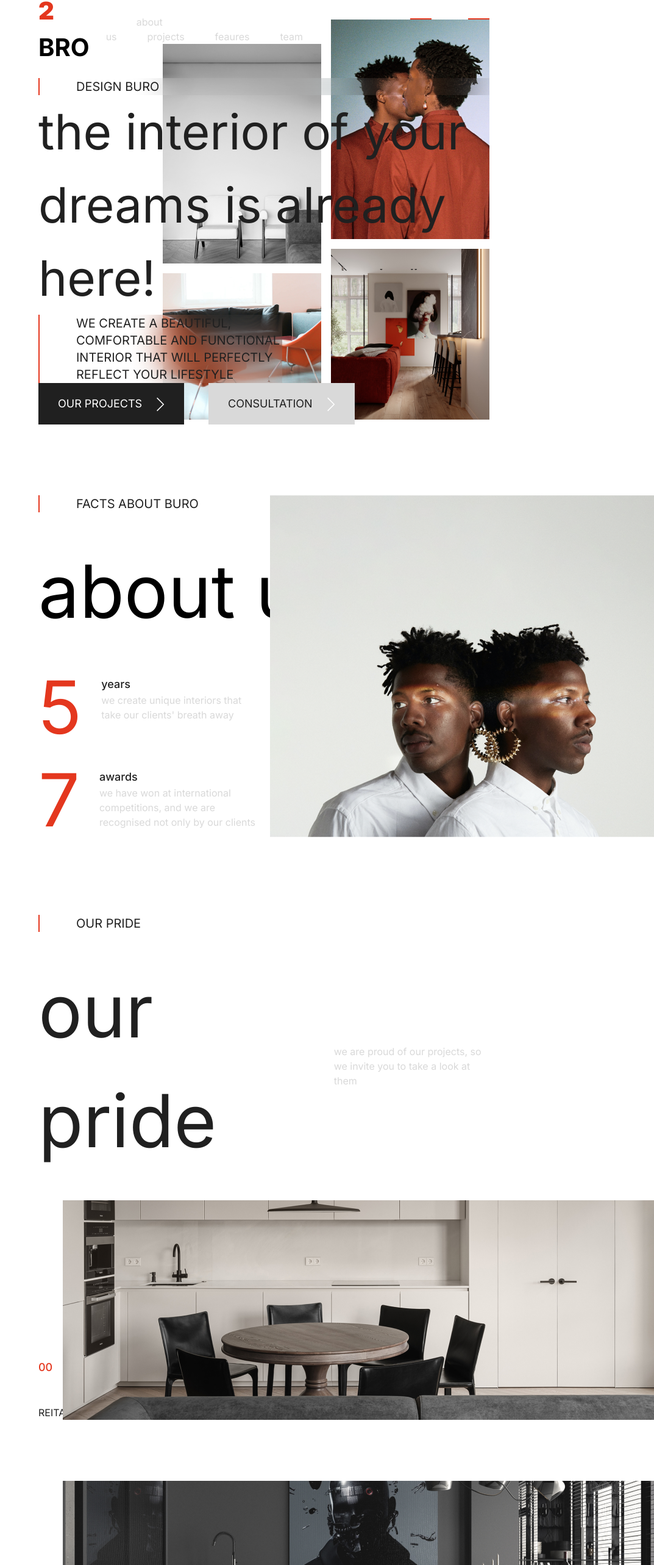
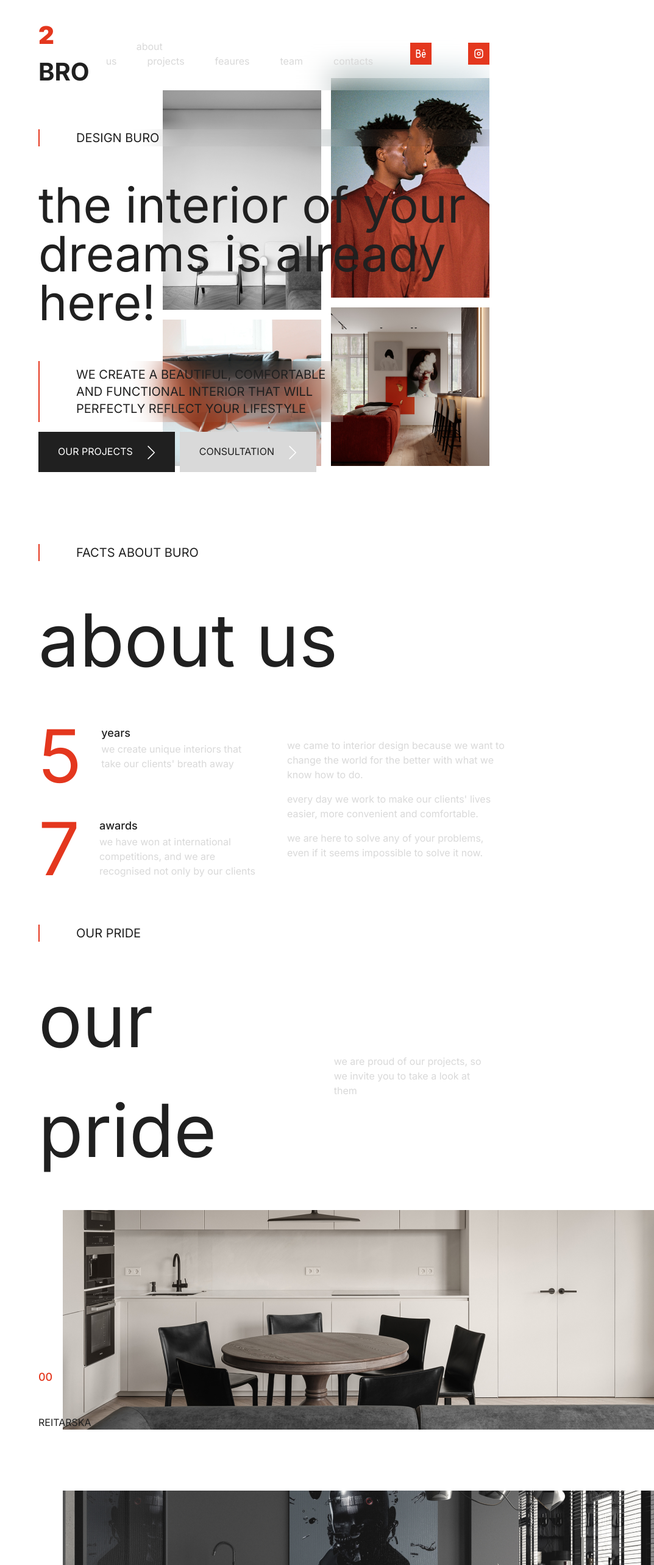
Before and after one commit to PillowPowa/2bro, a React (Vite) app: page / in a window 1280 px wide. Shown: the part 52-2618 px from the top of the page at 61% size, without its empty margins (207-1280 px from the left). Built offline with nearby package versions, Linux system fonts and the light colour scheme.

Commit message:
responsive content

```diff
--- a/src/App.tsx
+++ b/src/App.tsx
@@ -9,7 +9,7 @@ import { WelcomeScreen } from './components/WelcomeScreen'
 
 function App() {
   return (
-    <main className="px-[270px] pt-wrapper-lg bg-white">
+    <main className="px-4 md:px-[100px] xl:px-[270px] pt-0 sm:pt-wrapper-lg bg-white">
       <Header />
 
       <WelcomeScreen />
--- a/src/components/AboutUsScreen.tsx
+++ b/src/components/AboutUsScreen.tsx
@@ -2,17 +2,20 @@ import type { FC } from "react";
 import { Paragraph } from "./ui/Paragraph";
 
 import mainImg from "../assets/images/about-us/1.png";
+import { Heading } from "./ui/Heading";
 
 export const AboutUsScreen: FC = () => {
   return (
-		<section className="flex justify-between py-[64px]">
+    <section className="flex justify-between pt-[64px] relative sm:static">
+      <article className="z-10">
+        <Paragraph>Facts about buro</Paragraph>
+        <Heading className="my-4 sm:my-[40px] text-center sm:text-left">
+          About Us
+        </Heading>
+
+        <section className="flex flex-col sm:flex-row gap-12">
           <article>
-				<Paragraph>Facts about buro</Paragraph>
-				<h2 className="text-[120px] my-[40px] lowercase">About Us</h2>
-
-				<section className="flex space-x-12">
-					<article>
-						<section className="flex items-center space-x-8 h-[120px] w-[360px] mb-8">
+            <section className="flex items-center space-x-8 md:h-[120px] w-full md:w-[360px] mb-8">
               <h1 className="text-primary text-[120px] leading-none">5</h1>
 
               <span className="h-full py-2">
@@ -23,7 +26,7 @@ export const AboutUsScreen: FC = () => {
               </span>
             </section>
 
-						<section className="flex items-center space-x-8 h-[120px] w-[360px]">
+            <section className="flex items-center space-x-8 md:h-[120px] w-full md:w-[360px]">
               <h1 className="text-primary text-[120px] leading-none">7</h1>
 
               <span className="h-full py-2">
@@ -36,23 +39,28 @@ export const AboutUsScreen: FC = () => {
             </section>
           </article>
 
-					<span className="lowercase text-gray flex flex-col space-y-4 max-h-[100px] w-[360px] py-[30px]">
-						<p>
+          <span className="lowercase text-black sm:text-gray flex flex-col space-y-4 w-full md:w-[360px] sm:py-[30px]">
+            <p className="sm:border-0 border-l-[2px] border-primary backdrop-blur-[5px] bg-gray-rgba sm:bg-transparent p-2 sm:p-0">
               We came to interior design because we want to change the world for
               the better with what we know how to do.
             </p>
-						<p>
+            <p className="sm:border-0 border-l-[2px] border-primary backdrop-blur-[5px] bg-gray-rgba sm:bg-transparent p-2 sm:p-0">
               Every day we work to make our clients' lives easier, more
               convenient and comfortable.
             </p>
-						<p>
+            <p className="sm:border-0 border-l-[2px] border-primary backdrop-blur-[5px] bg-gray-rgba sm:bg-transparent p-2 sm:p-0">
               We are here to solve any of your problems, even if it seems
               impossible to solve it now.
             </p>
           </span>
         </section>
+
+        <img
+          className="hidden sm:absolute right-0 w-[630px] h-auto -z-10 -translate-y-[120%] lg:-translate-y-[100%]"
+          src={mainImg}
+          alt="Main Image"
+        />
       </article>
-			<img className="absolute right-0 w-[630px] h-auto" src={mainImg} alt="Main Image" />
     </section>
   );
 };
--- a/src/components/ClientsScreen.tsx
+++ b/src/components/ClientsScreen.tsx
@@ -5,7 +5,7 @@ import * as imgs from "../assets/images/clients";
 
 export const ClientsScreen: FC = () => {
   return (
-    <section className="py-[64px]">
+    <section className="pt-[128px]">
       <Paragraph>Why us?</Paragraph>
 
       <HeadingWithDesc heading="Clients">
@@ -16,7 +16,7 @@ export const ClientsScreen: FC = () => {
       <figure className="flex flex-wrap gap-8">
         {Object.values(imgs).map((imgSrc, index) => (
           <img
-            className="flex-card hover-scale-[1.01] transition-all"
+            className="w-full sm:flex-card hover-scale-[1.01] transition-all"
             key={index}
             src={imgSrc}
             alt={`Image ${index}`}
--- a/src/components/Header.tsx
+++ b/src/components/Header.tsx
@@ -1,21 +1,32 @@
-import type {FC} from "react";
+import type { FC, HTMLAttributes } from "react";
+import cn from "clsx";
+
 import behance from "../assets/images/behance.svg";
 import instagram from "../assets/images/instagram.svg";
 
+export const HeaderList: FC<HTMLAttributes<HTMLUListElement>> = ({
+  className,
+  ...props
+}) => {
+  return (
+    <ul className={cn("text-gray cursor-pointer", className)} {...props}>
+      <li className="inline ml-[50px]">about us</li>
+      <li className="inline ml-[50px]">projects</li>
+      <li className="inline ml-[50px]">feaures</li>
+      <li className="inline ml-[50px]">team</li>
+      <li className="inline ml-[50px]">contacts</li>
+    </ul>
+  );
+};
+
 export const Header: FC = () => {
   return (
-    <header className="sticky top-[10px] max-h-[40px] flex justify-between items-center flex-1">
-      <h1 className="font-bold uppercase text-[40px]">
+    <header className="sticky top-0 flex justify-between items-center flex-1 z-50 backdrop-blur-[25px]">
+      <h1 className="font-bold text-black uppercase text-[40px]">
         <b className="text-primary">2</b> bro
       </h1>
 
-      <ul className="text-gray cursor-pointer">
-        <li className="inline ml-[50px]">about us</li>
-        <li className="inline ml-[50px]">projects</li>
-        <li className="inline ml-[50px]">feaures</li>
-        <li className="inline ml-[50px]">team</li>
-        <li className="inline ml-[50px]">contacts</li>
-      </ul>
+      <HeaderList className="hidden lg:block"/>
 
       <section className="flex space-x-[60px]">
         <div className="p-2 bg-primary">
@@ -27,4 +38,4 @@ export const Header: FC = () => {
       </section>
     </header>
   );
-}
+};
--- a/src/components/ProjectsScreen.tsx
+++ b/src/components/ProjectsScreen.tsx
@@ -2,7 +2,7 @@ import type { FC } from "react";
 import { Paragraph } from "./ui/Paragraph";
 import { HeadingWithDesc } from "./ui/HeadingWithDesc";
 
-import reitarImg from "../assets/images/projects/1.png";
+import reitarskaImg from "../assets/images/projects/1.png";
 import dragomirovaImg from "../assets/images/projects/2.png";
 import julyanskaImg from "../assets/images/projects/3.png";
 
@@ -10,8 +10,8 @@ import projectsImg from "../assets/images/projects.svg";
 
 const PROJECTS = [
   {
-    name: "Reitar",
-    src: reitarImg,
+    name: "Reitarska",
+    src: reitarskaImg,
   },
   {
     name: "Dragomirova",
@@ -25,22 +25,22 @@ const PROJECTS = [
 
 export const ProjectsScreen: FC = () => {
   return (
-    <section className="py-[64px]">
+    <section className="pt-[64px]">
       <Paragraph>Our pride</Paragraph>
 
       <HeadingWithDesc heading="Our pride">
         We are proud of our projects, so we invite you to take a look at them
       </HeadingWithDesc>
 
-      <article className="flex flex-col space-y-[100px]">
+      <article className="flex flex-col gap-[40px] md:gap-[100px]">
         {PROJECTS.map((project, index) => (
-          <figure className="flex flex-col space-y-12 h-[360px] justify-end">
+          <figure className="flex flex-row md:flex-col gap-2 md:gap-12 h-[220px] sm:h-[360px] items-end md:items-start md:justify-end relative sm:static z-10 p-2 md:p-0">
             <h2 className="text-primary font-medium text-lg">
               {index.toString().padStart(2, "0")}
             </h2>
-            <p className="text-black uppercase">{project.name}</p>
+            <p className="text-gray md:text-black uppercase">{project.name}</p>
             <img
-              className="absolute right-0 w-[970px] h-[360px]"
+              className="absolute right-0 w-full md:w-[970px] h-[180px] sm:h-[360px] -z-10 object-cover object-top"
               src={project.src}
               alt="Project Image"
             />
@@ -49,7 +49,7 @@ export const ProjectsScreen: FC = () => {
       </article>
 
       <img
-        className="absolute right-0 opacity-60 -translate-y-[40%]"
+        className="absolute right-0 opacity-60 -translate-y-[50%]"
         src={projectsImg}
         alt="Project"
       />
--- a/src/components/WelcomeScreen.tsx
+++ b/src/components/WelcomeScreen.tsx
@@ -1,6 +1,8 @@
 import type { FC } from "react";
+
 import { Paragraph } from "./ui/Paragraph";
 import { Button } from "./ui/Button";
+import { Heading } from "./ui/Heading";
 
 import first from "../assets/images/welcome/1-1.png";
 import second from "../assets/images/welcome/1-2.png";
@@ -9,34 +11,34 @@ import fourth from "../assets/images/welcome/2-2.png";
 
 export const WelcomeScreen: FC = () => {
 	return (
-		<section className="py-[60px] h-screen-wrapper">
-			<article className="flex flex-col justify-between h-full z-10 relative">
+		<section className="sm:py-[64px] sm:h-screen-wrapper">
+			<article className="flex flex-col justify-between gap-4 h-full z-10 relative">
 				<Paragraph>Design Buro</Paragraph>
 
-				<h2 className="lowercase text-black max-w-[880px] shrink-0 text-[80px] heading-[110%]">
+				<Heading size="base" className="max-w-[880px] shrink-0 heading-[110%] sm:my-[40px] text-left">
 					The interior of your dreams is already here!
-				</h2>
+				</Heading>
 
-				<Paragraph className="max-w-[400px]">
+				<figure className="sm:absolute top-0 right-0 h-full w-full flex gap-4 sm:items-end sm:justify-end -z-10">
+					<section className="hidden sm:flex flex-col space-y-4">
+						<img className="w-[260px] h-[360px] object-top object-cover" src={first} alt="First" />
+						<img className="w-[260px] h-[240px] object-top object-cover" src={second} alt="Second" />
+					</section>
+					<section className="flex flex-col space-y-4">
+						<img className="w-screen md:w-[260px] md:h-[360px] object-top object-cover" src={third} alt="Third" />
+						<img className="hidden sm:block w-[260px] h-[260px] object-top object-cover" src={fourth} alt="Fourth" />
+					</section>
+				</figure>
+
+				<Paragraph className="absolute sm:static max-w-[500px] py-2 z-10 top-[50%]">
 					We create a beautiful, comfortable and functional interior that will
 					perfectly reflect your lifestyle
 				</Paragraph>
 
-				<section className="flex space-x-[40px]">
-					<Button variant="secondary">Our projects</Button>
-					<Button variant="outline">Consultation</Button>
+				<section className="flex flex-col sm:flex-row gap-2">
+					<Button className="text-sm md:text-base" variant="secondary">Our projects</Button>
+					<Button className="text-sm md:text-base" variant="outline">Consultation</Button>
 				</section>
-
-				<figure className="absolute top-0 right-0 h-full flex space-x-4 items-end -z-10">
-					<section className="flex flex-col space-y-4">
-						<img className="w-[260px] h-[360px]" src={first} alt="First" />
-						<img className="w-[260px] h-[240px]" src={second} alt="Second" />
-					</section>
-					<section className="flex flex-col space-y-4">
-						<img className="w-[260px] h-[360px]" src={third} alt="Third" />
-						<img className="w-[260px] h-[280px]" src={fourth} alt="Fourth" />
-					</section>
-				</figure>
 			</article>
 		</section>
 	);
```
Also changed, not shown: src/components/BenefitsScreen.tsx (+15 -9 lines), src/components/ExecutorsScreen.tsx (+15 -9 lines), src/components/Footer.tsx (+11 -8 lines). Lines whose indentation alone changed are shown as unchanged.
